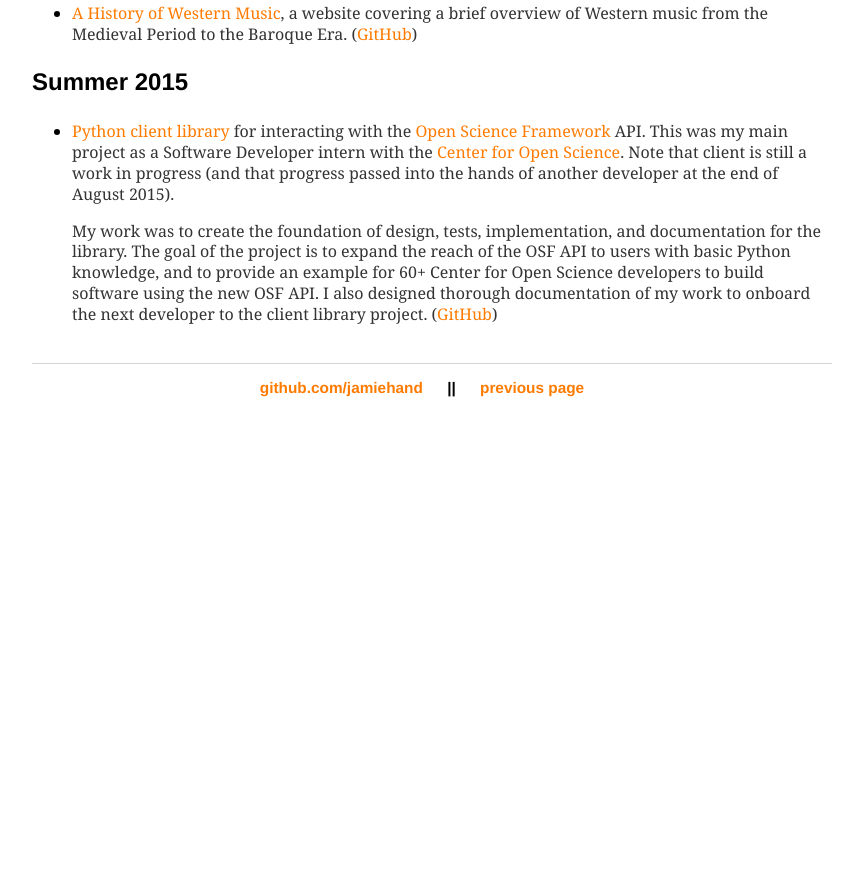
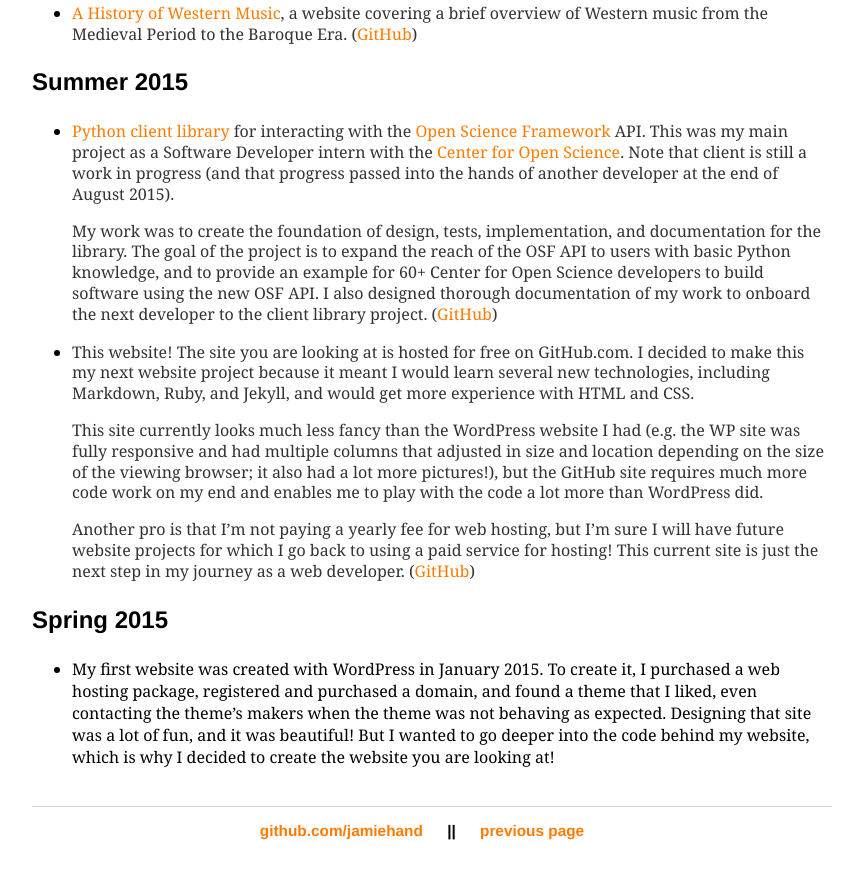
Before and after one commit to jamiehand/jamiehand.github.io, a Jekyll site: the page built from projects/index.md, in a window 1280 px wide and 900 px high, scrolled down 1321 px. Shown: the top 879 px of the window, without its empty margins (208-1071 px from the left). Built offline with Jekyll 4.4.1, drawn with Linux system fonts in a browser that asks for light colours; before the commit the page ends 1778 px from its top, so only the background shows below that.

Commit message:
Remove Blogs and Websites path

```diff
--- a/_layouts/default.html
+++ b/_layouts/default.html
@@ -10,8 +10,8 @@
 	    		<ul>
 	        		<li><a href="/">Home</a></li>
 							<li> || </li>
-	        		<li><a href="/blogs-and-websites">Blogs and Websites</a></li>
-							<li> || </li>
+	        		<!-- <li><a href="/blogs-and-websites">Blogs and Websites</a></li>
+							<li> || </li> TODO activities: GDI, wics++, conferences, prog. competition -->
 	        		<li><a href="/projects">Projects</a></li>
 							<li> || </li>
 							<li><a href="https://www.linkedin.com/in/jamiechand">LinkedIn</a></li>
--- a/projects/index.md
+++ b/projects/index.md
@@ -102,3 +102,30 @@
   software using the new OSF API. I also designed thorough documentation of my
   work to onboard the next developer to the client library project.
   ([GitHub](https://github.com/jamiehand/osf_api_v2_client))
+
+* This website! The site you are looking at is hosted for free on GitHub.com. I
+  decided to make this my next website project because it meant
+  I would learn several new technologies, including Markdown, Ruby, and Jekyll,
+  and would get more experience with HTML and CSS.
+
+  This site currently looks much less fancy than the WordPress website I had (e.g.
+  the WP site was fully responsive and had multiple columns that adjusted in size
+  and location depending on the size of the viewing browser; it also had a lot
+  more pictures!), but the GitHub site
+  requires much more code work on my end and enables me to play with the code
+  a lot more than WordPress did.
+
+  Another pro is that I'm not paying a yearly fee for web hosting, but I'm sure
+  I will have future website projects for which I go back to using a paid service
+  for hosting! This current site is just the next step in my journey as a
+  web developer. ([GitHub](https://github.com/jamiehand/jamiehand.github.io))
+
+
+### Spring 2015
+
+  * My first website was created with WordPress in January 2015. To create it, I
+    purchased a web hosting package, registered and purchased a domain, and found a
+    theme that I liked, even contacting the theme's makers when the theme
+    was not behaving as expected. Designing that site was a lot of fun, and it was
+    beautiful! But I wanted to go deeper into the code behind my website, which is
+    why I decided to create the website you are looking at!
```
Also changed, not shown: blogs-and-websites/index.md (deleted, +0 -40 lines).
